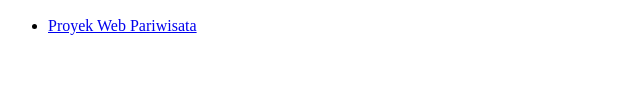
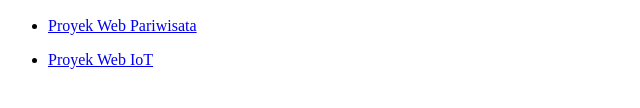
Before and after one commit to Shutdown-droid/Portofolio, a plain HTML site: page index.html in a window 1280 px wide. Shown: the part 148-256 px from the top of the page, without its empty margins (0-640 px from the left). Drawn offline with Linux system fonts and the light colour scheme.

Commit message:
Add link to IoT project in index.html

```diff
--- a/index.html
+++ b/index.html
@@ -14,5 +14,9 @@
     <!-- Ganti "Nama_Folder_Pariwisatamu" dengan nama folder aslinya, misalnya Web_Pariwisata -->
     <li><a href="Website.Pariwisata/index.html">Proyek Web Pariwisata</a></li>
     </ul>
+     <ul>
+    <!-- Ganti "Nama_Folder_Pariwisatamu" dengan nama folder aslinya, misalnya Web_Pariwisata -->
+    <li><a href="Website.IoT/index.html">Proyek Web IoT</a></li>
+    </ul>
 </body>
 </html>
```
